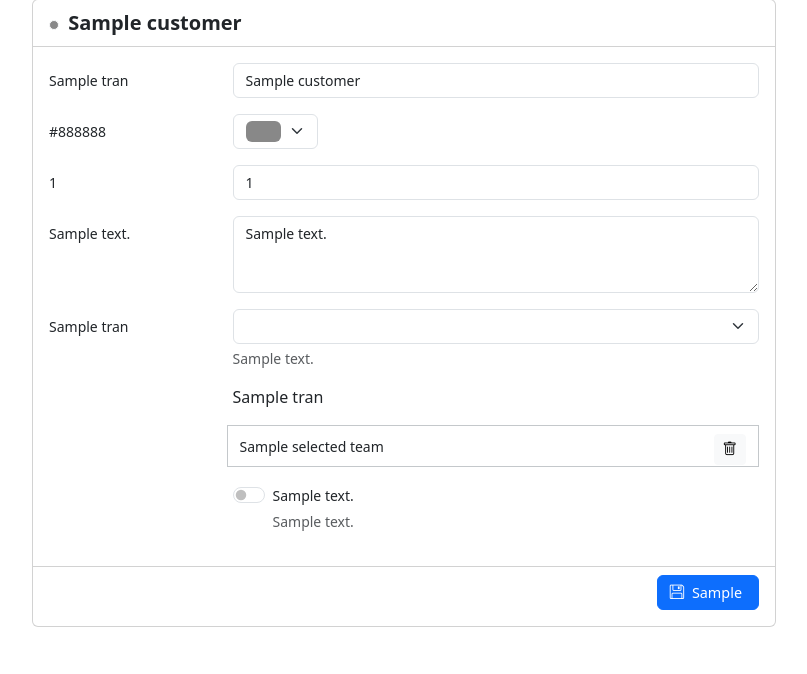
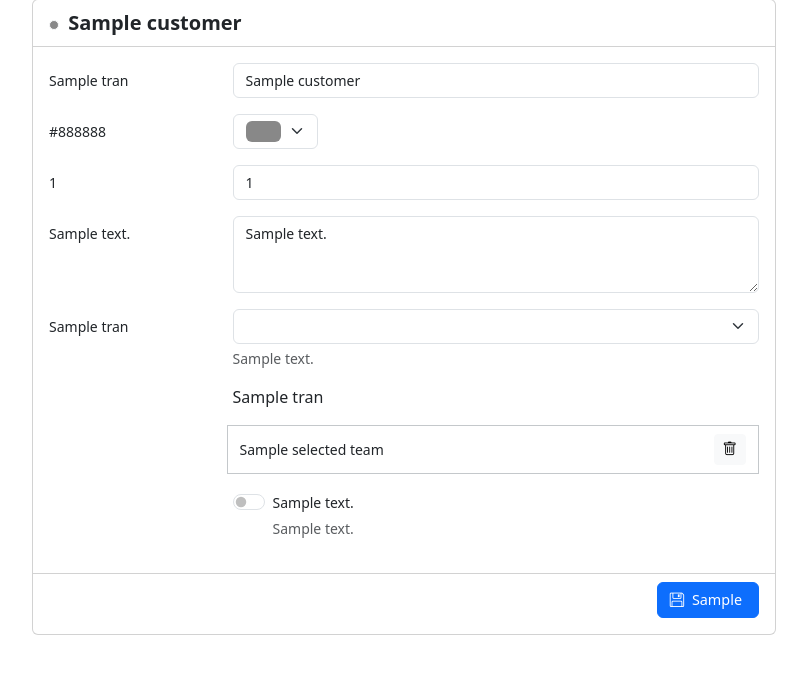
Before and after one commit to Ben0it-T/tacos, a PHP site: template templates/customer-edit.html.twig in a window 1280 px wide. Shown: the part 110-784 px from the top of the page, without its empty margins (236-1043 px from the left). Run offline with PHP 8.4, Linux system fonts and the light colour scheme; the template is opened without the code that fills it: most values are stand-ins (such as "Sample title", 1, 10 or a date in 2020); some libraries are stand-ins or nearby versions.

Commit message:
fix: vertical alignment of team form items

```diff
--- a/public/js/customers.js
+++ b/public/js/customers.js
@@ -15,10 +15,10 @@ $( document ).ready(function() {
         let field = "\
         <div class=\"row mb-3 mx-0\" id=\"customer_edit_form_teams_"+teamId+"\">\
             <div class=\"col-sm-9 offset-sm-3 border border-secondary-subtle\">\
-                <div class=\"form py-2\">\
+                <div class=\"form py-2 d-flex align-items-center ps-0\">\
                     <input type=\"hidden\" name=\"customer_edit_form[selectedTeams][]\" value=\""+teamId+"\" required=\"required\">\
-                    <span class=\"form-label\">"+teamName+"</span>\
-                    <button type=\"button\" class=\"btn-remove-member btn btn-light btn-sm d-inline-flex float-end\" value=\""+teamId+"\">\
+                    <span class=\"form-label mb-0\">"+teamName+"</span>\
+                    <button type=\"button\" class=\"btn-remove-member btn btn-light btn-sm d-inline-flex ms-auto\" value=\""+teamId+"\">\
                         <i class=\"bi bi-trash\"></i>\
                     </button>\
                 </div>\
--- a/templates/customer-edit.html.twig
+++ b/templates/customer-edit.html.twig
@@ -87,10 +87,10 @@
                     {% for selectedTeam in selectedTeams %}
                         <div class="row mb-3 mx-0" id="customer_edit_form_teams_{{ selectedTeam.id }}">
                             <div class="col-sm-9 offset-sm-3 border border-secondary-subtle">
-                                <div class="form py-2">
+                                <div class="form py-2 d-flex align-items-center ps-0">
                                     <input type="hidden" name="customer_edit_form[selectedTeams][]" value="{{ selectedTeam.id }}" required="required">
-                                    <span class="form-label">{{ selectedTeam.name }}</span>
-                                    <button type="button" class="btn-remove-member btn btn-light btn-sm d-inline-flex float-end" value="{{ selectedTeam.id }}">
+                                    <span class="form-label mb-0">{{ selectedTeam.name }}</span>
+                                    <button type="button" class="btn-remove-member btn btn-light btn-sm d-inline-flex ms-auto" value="{{ selectedTeam.id }}">
                                         <i class="bi bi-trash"></i>
                                     </button>
                                 </div>
```
